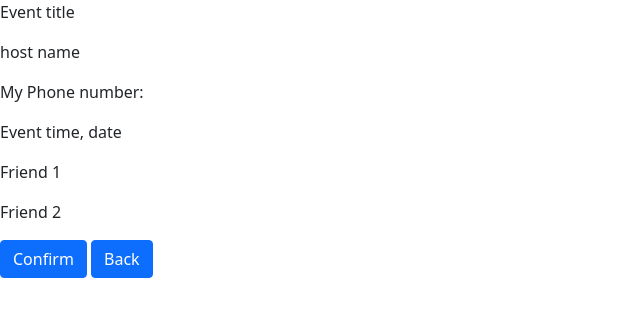
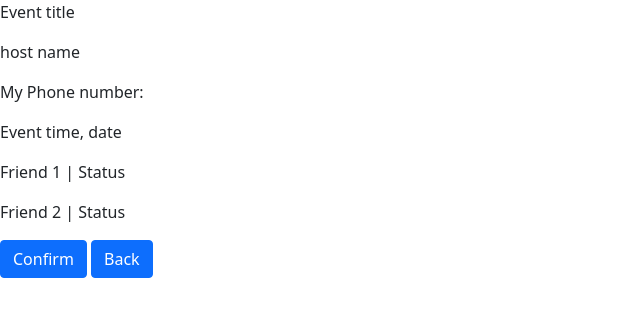
Before and after one commit to GeorgeCloud/Instavents, a Flask app: template web/templates/events_show.html in a window 1280 px wide. Shown: the top 317 px of the page, without its empty margins (0-640 px from the left). Run offline with Flask 2, Linux system fonts and the light colour scheme; the template is opened without the code that fills it, so the values that code supplies are empty.

```diff
--- a/web/templates/events_new.html
+++ b/web/templates/events_new.html
@@ -45,6 +45,6 @@
           <input class="form-control" placeholder="Phone Number" type="number" name="phone_number1">
       </div>
 
-      <button type="submit" class="btn btn-primary">Submit</button>
+      <button type="submit" class="btn btn-primary">Create Event & Invite People</button>
   </form>
 {% endblock %}
--- a/web/templates/events_show.html
+++ b/web/templates/events_show.html
@@ -5,8 +5,8 @@
     <p>host name</p>
     <p>My Phone number: </p>
     <p>Event time, date</p>
-    <p>Friend 1</p>
-    <p>Friend 2</p>
+    <p>Friend 1 | Status</p>
+    <p>Friend 2 | Status</p>
     <!-- <button type="button" class="btn btn-primary">Invite more friend</button> -->
 </form>
 
```
